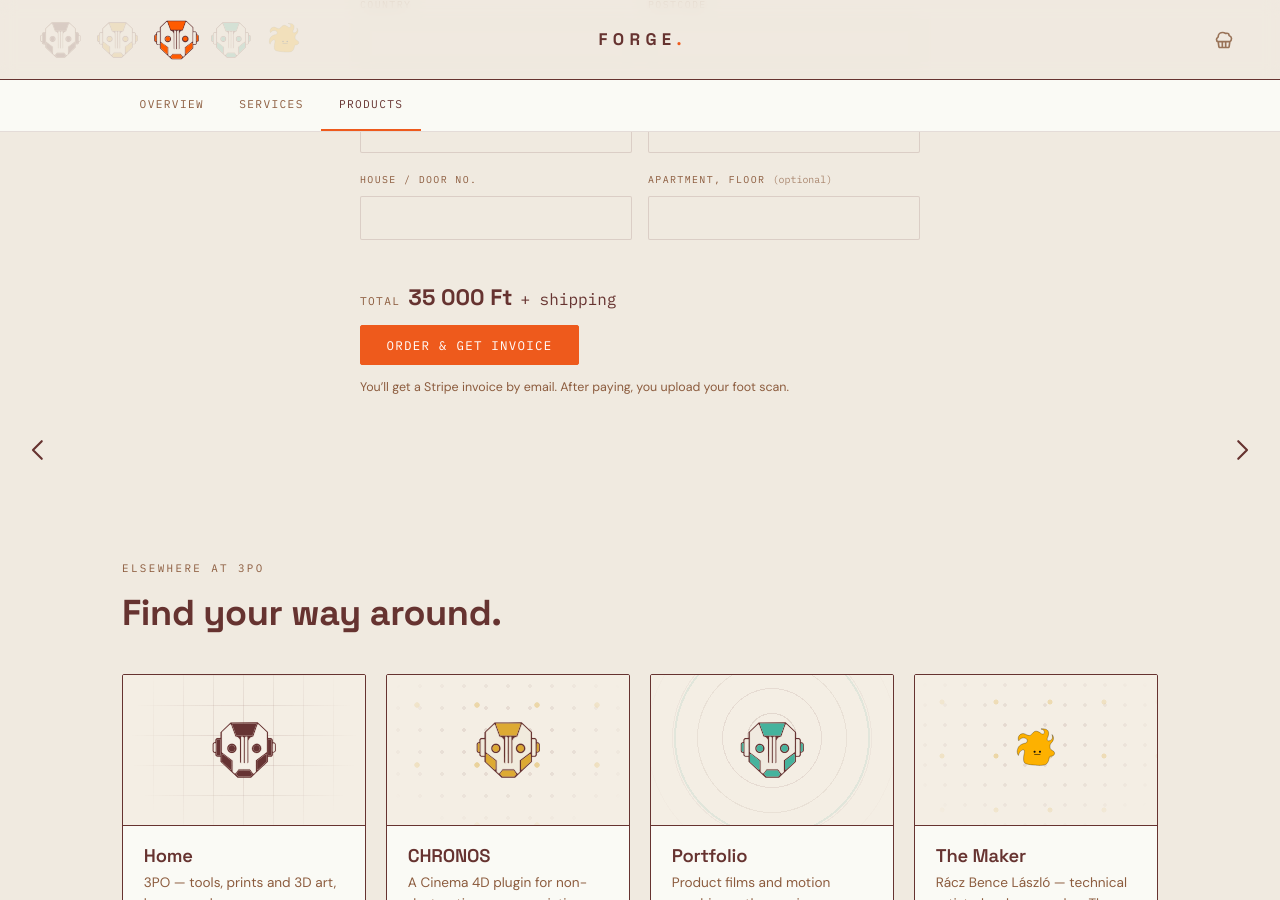
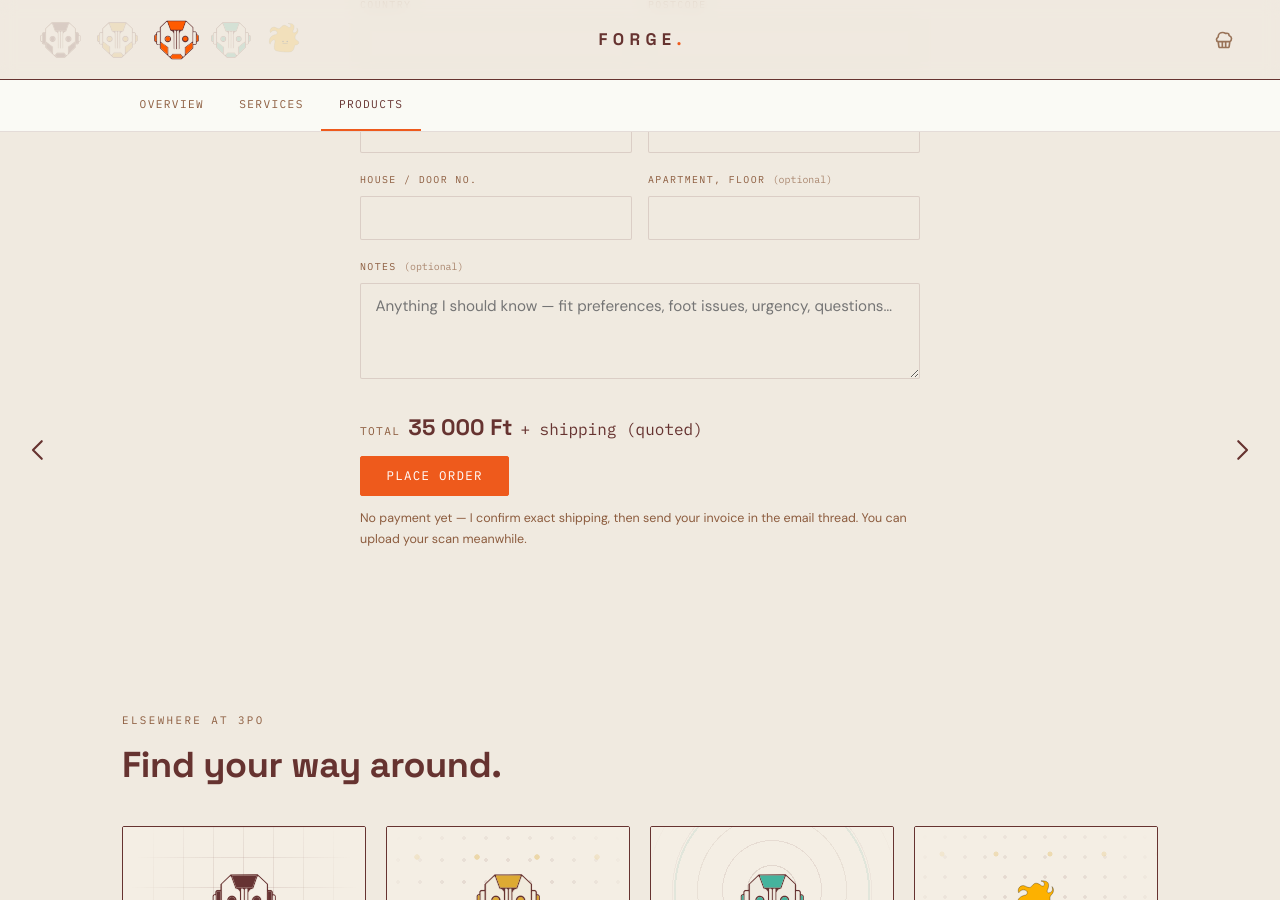
Before and after one commit to 3PO-3D/3po-3d.github.io, a Jekyll site: the page built from forge/products.md, in a window 1280 px wide and 900 px high, scrolled down 1512 px. Built offline with Jekyll 4.4.1, drawn with Linux system fonts in a browser that asks for light colours.

Commit message:
feat(forge): manual-shipping model on insole order form (notes field + hold copy)
- add optional Notes textarea (name=notes) → passed through the webhook
- price row now says "+ shipping (quoted)"; button "Place order" not "Order & get invoice"
- submit note + success message reflect the hold flow: no payment yet, exact shipping
  confirmed then invoice sent in the email thread; scan upload available meanwhile

Co-Authored-By: Claude Opus 4.8 <noreply@anthropic.com>

```diff
--- a/forge/products.md
+++ b/forge/products.md
@@ -118,9 +118,10 @@ permalink: /forge/products/
             <div class="of-field"><label for="ins-number">House / door no.</label><input type="text" id="ins-number" name="ship_number"></div>
             <div class="of-field"><label for="ins-unit">Apartment, floor <span style="text-transform:none;letter-spacing:0;opacity:.7;">(optional)</span></label><input type="text" id="ins-unit" name="ship_unit" autocomplete="address-line2"></div>
           </div>
-          <div class="insole-total"><span>Total</span> <strong id="ins-price">35 000 Ft</strong> <span class="iv-ship">+ shipping</span></div>
-          <div class="of-submit"><button class="btn btn-accent" type="button" id="ins-submit">Order &amp; get invoice</button><span class="of-note">You&rsquo;ll get a Stripe invoice by email. After paying, you upload your foot scan.</span></div>
-          <div class="of-done" id="ins-done" hidden><div class="of-check"><svg viewBox="0 0 24 24" fill="none" stroke="currentColor" stroke-width="2.4" stroke-linecap="round" stroke-linejoin="round"><path d="M5 13l4 4 10-10"/></svg></div><h3>Order received — check your email.</h3><p>I&rsquo;ve sent your invoice. Once it&rsquo;s paid, you get a private folder to upload your foot scan and the <a href="{{ '/forge/insole-guide/' | relative_url }}">scan guide</a>.</p></div>
+          <div class="of-field"><label for="ins-notes">Notes <span style="text-transform:none;letter-spacing:0;opacity:.7;">(optional)</span></label><textarea id="ins-notes" name="notes" placeholder="Anything I should know — fit preferences, foot issues, urgency, questions…"></textarea></div>
+          <div class="insole-total"><span>Total</span> <strong id="ins-price">35 000 Ft</strong> <span class="iv-ship">+ shipping (quoted)</span></div>
+          <div class="of-submit"><button class="btn btn-accent" type="button" id="ins-submit">Place order</button><span class="of-note">No payment yet — I confirm exact shipping, then send your invoice in the email thread. You can upload your scan meanwhile.</span></div>
+          <div class="of-done" id="ins-done" hidden><div class="of-check"><svg viewBox="0 0 24 24" fill="none" stroke="currentColor" stroke-width="2.4" stroke-linecap="round" stroke-linejoin="round"><path d="M5 13l4 4 10-10"/></svg></div><h3>Order received — check your email.</h3><p>I&rsquo;ll confirm exact shipping and send your invoice in the same email thread. Meanwhile you can upload your foot scan (link + <a href="{{ '/forge/insole-guide/' | relative_url }}">scan guide</a> are in the email). Work starts once the invoice is paid.</p></div>
           <p class="of-note" id="ins-err" hidden style="color:#b3261e;margin-top:0.8rem;"></p>
         </form>
       </div>
@@ -379,7 +380,7 @@ permalink: /forge/products/
       var type = curType();
       var colour = (form.querySelector('input[name=ins_colour]:checked') || {}).value || '';
       var data = new URLSearchParams();
-      ['name', 'email', 'phone', 'ship_country', 'ship_postcode', 'ship_city', 'ship_street', 'ship_number', 'ship_unit'].forEach(function (n) {
+      ['name', 'email', 'phone', 'ship_country', 'ship_postcode', 'ship_city', 'ship_street', 'ship_number', 'ship_unit', 'notes'].forEach(function (n) {
         var el = form.querySelector('[name=' + n + ']'); if (el && el.value) data.append(n, el.value);
       });
       data.append('products', JSON.stringify([{ sku: 'Insole · ' + type + ' · ' + colour, product: 'Insole', variant: type + ' · ' + colour, qty: 1 }]));
```
